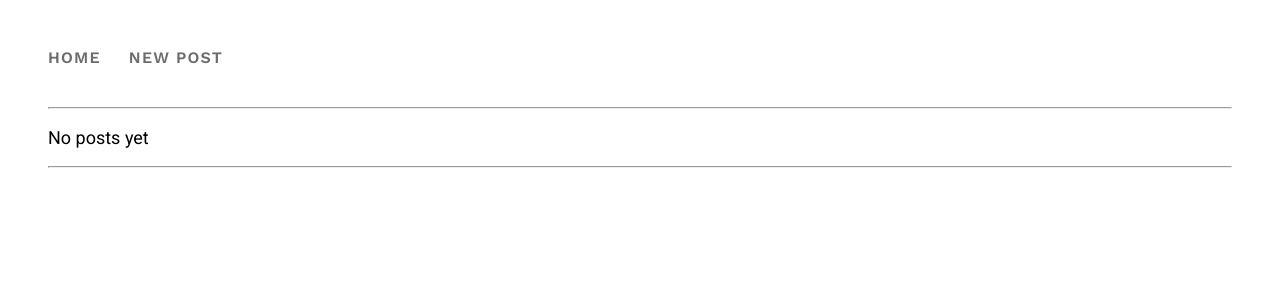
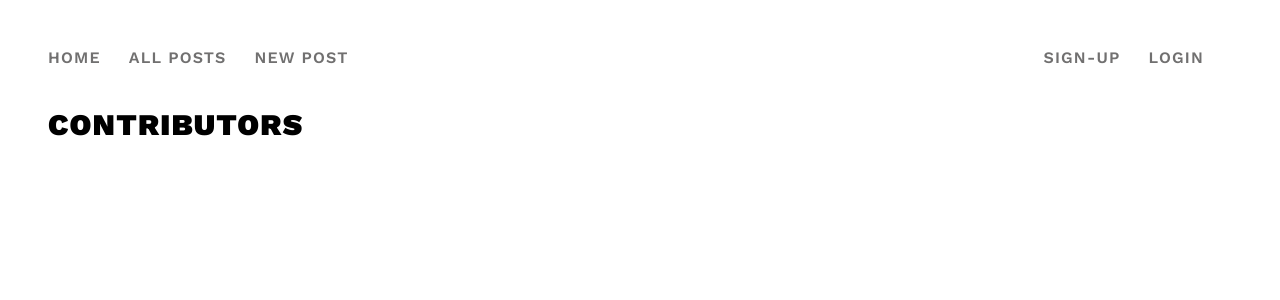
Before and after one commit to dcerman1/blogz, a Flask app: page / in a window 1280 px wide. Shown: the top 300 px of the page. Run offline with Flask 2, Linux system fonts and the light colour scheme; data that the repository does not hold is empty.

Commit message:
Assignment Complete

```diff
--- a/main.py
+++ b/main.py
@@ -33,6 +33,12 @@ class User(db.Model):
         self.username = username
         self.pw_hash = make_pw_hash(password)
 
+@app.before_request
+def require_login():
+    allowed_routes = ['login', 'signup', 'index', 'post', 'static']
+    if request.endpoint not in allowed_routes and 'user' not in session:
+        return redirect('/login')
+
 @app.route('/login', methods=['POST', 'GET'])
 def login():
     if request.method == 'GET':
@@ -42,27 +48,84 @@ def login():
         password = request.form['password']
         user = User.query.filter_by(username=username).first()
         if user and check_pw_hash(password, user.pw_hash):
-            session['username'] = username
-            flash("Logged in")
+            session['user'] = username
             return redirect('/addpost')
+        elif user:
+            flash('Password Incorrect. Please try again', 'error')
+            return redirect("/login")
         else:
-            flash('Username Does Not Exist', 'error')
+            flash('Username Not Found', 'error')
             return redirect("/login")
 
+@app.route('/signup', methods=['POST', 'GET'])
+def signup():
+    if request.method == 'POST':
+        username = request.form['username']
+        password = request.form['password']
+        verify = request.form['verify']
 
-@app.route('/', methods=['GET'])
+        #USERNAME ERRORS
+        if len(username) < 3 or len(request.form['username']) > 20:
+            flash('Usernames must be atleast 3 characters long','error')
+            return redirect('/signup')
+        if " " in username:
+            flash('Spaces are not permitted in usernames', 'error')
+            return redirect('/signup')
+        username_db_count = User.query.filter_by(username=username).count()
+        if username_db_count > 0:
+            flash(username + ' already exists. Please enter a new username.', 'error')
+            return redirect('/signup')
+
+        #PASSWORD ERRORS
+        if password != verify:
+            flash('Passwords do not match', 'error')
+            return redirect('/signup')
+        if len(password) < 8:
+            flash('Password must be longer than 8 characters', 'error')
+        if " " in password:
+            flash('Spaces are not permitted in passwords.' 'error')
+
+        #USERNAME & PASSWORD PASS TESTS
+        user = User(username, password)
+        db.session.add(user)
+        db.session.commit()
+        session['user'] = username
+        return redirect("/post")
+    else:
+        return render_template('signup.html')
+
+@app.route('/logout', methods=['POST', 'GET'])
+def logout():
+    del session['user']
+    return redirect('/blog')
+
+@app.route('/', methods=['POST','GET'])
 def index():
+    #users = User.query.all()
+    users = User.query.filter(User.posts.any()).all()
+    return render_template('index.html',title="CONTRIBUTORS",
+        users=users)
+
+@app.route('/author', methods=['GET'])
+def author():
+    if request.method == 'GET':
+        id = request.args.get('id')
+        user = User.query.filter_by(id=id).first()
+        posts = Blog.query.filter_by(owner_id=id).all()
+        return render_template('author.html', posts=posts, user=user)
+
+@app.route('/blog', methods=['GET'])
+def blog():
     posts = Blog.query.filter_by(publish=True).all()
-    return render_template('mainblog.html',title="My Blog",
-        posts=posts)
-
+    return render_template('mainblog.html',title="My Blog", id=id, posts=posts, author=author)
 
 @app.route('/post', methods=['GET'])
 def view_post():
     if request.method == 'GET':
         id = request.args.get('id')
         blog = Blog.query.filter_by(id=id).first()
-        return render_template('post.html', id=id, blog=blog)
+        author = User.query.filter_by(id=blog.owner_id).first()
+        return render_template('post.html', id=id, blog=blog, author=author)
 
 @app.route('/addpost', methods=['POST', 'GET'])
 def add_post():
@@ -71,7 +134,8 @@ def add_post():
         new_title = request.form['title']
         new_post = request.form['post']
         blog = Blog.query.get(new_title)
-        new_blog = Blog(new_title, new_post, True)
+        owner = User.query.filter_by(username=session['user']).first()
+        new_blog = Blog(new_title, new_post, True, owner)
 
         db.session.add(new_blog)
         db.session.commit()
@@ -80,6 +144,5 @@ def add_post():
 
     return render_template('addpost.html')
 
-
 if __name__ == '__main__':
     app.run()
--- a/static/style.css
+++ b/static/style.css
@@ -2,19 +2,18 @@ body {
   padding: 40px;
 }
 
-ul.nav {
+ul {
   list-style-type: none;
   margin: 0px 0px 40px 0px;
   padding: 0;
   overflow: hidden;
 }
-
-li.nav {
-  float: left;
-  border-right: 3px solid rgb(255, 255, 255)
+li.user-account {
+  float: right;
+  border-right: 3px solid rgb(255, 255, 255);
+  text-transform: uppercase;
 }
-
-li.nav a {
+li {
   color: rgb(108, 108, 108);
   font-family: 'Work Sans', sans-serif;
   font-weight: 600;
@@ -24,8 +23,12 @@ li.nav a {
   padding: 0px 25px 0px 0px;
 }
 
-/* Change the link color to #111 (black) on hover */
-li.nav a:hover {
+li.nav {
+  float: left;
+  border-right: 3px solid rgb(255, 255, 255)
+}
+
+ul a:hover {
   text-decoration: underline;
   color: #000000
 }
@@ -42,6 +45,12 @@ h2 {
   font-weight: 600;
   letter-spacing: .9px;
   font-size: 24px;
+}
+h3 {
+  font-family: 'Roboto', sans-serif;
+  font-style: italic;
+  font-weight: 200;
+  font-size: 14px;
 }
 p {
   font-family: 'Roboto', sans-serif;
--- a/templates/base.html
+++ b/templates/base.html
@@ -6,13 +6,19 @@
         <div><link href="https://fonts.googleapis.com/css?family=Roboto|Work+Sans:400,600,500,900" rel="stylesheet"></div>
     </head>
 <body>
-    <ul class=nav>
-       <li class=nav><a href='/'>HOME</a></li>
-       <li class=nav ><a href='/addpost'>NEW POST</a></li>
+    <ul class="nav">
+        <li class="nav"><a href='/'>HOME</a></li>
+        <li class="nav" ><a href='/blog'>ALL POSTS</a></li>
+
+        {% if 'user' in session %}
+            <li class="nav" ><a href='/addpost'>NEW POST</a></li>
+            <li class=user-account ><a href="/logout">LOG OUT</a></li>
+            {% else %}
+                <li class="nav" ><a href='/login'>NEW POST</a></li>
+                <li class=user-account ><a href="/login">LOGIN</a></li>
+                <li class=user-account ><a href="/signup">SIGN-UP</a></li>
+            {% endif %}
     </ul>
-
-
-
 
     {% block content %}
     {% endblock %}
--- /dev/null
+++ b/templates/index.html
@@ -0,0 +1,11 @@
+{% extends "base.html" %}
+{% block content %}
+
+<h1>{{ title }}</h1>
+
+{% for user in users %}
+    <h2><a href='/author?id={{user.id}}'>⊡ {{user.username}}</a></h2>
+<br>
+
+{% endfor %}
+{% endblock %}
--- a/templates/login.html
+++ b/templates/login.html
@@ -1,7 +1,7 @@
 {% extends "base.html" %}
 {% block content %}
 <h1>Log in</h1>
-<p>If you don't have an account, you may <a href="/register">register</a> for one</p>
+<p>Don't have an account? <a href="/signup" >Sign-up now.</a></p>
 
 {% with messages = get_flashed_messages(with_categories=True) %}
     <ul class=error>
@@ -21,6 +21,7 @@
             <td><input name="password" type="password" required></td>
         </tr>
     </table>
+    <br>
     <input type="submit" value="LOGIN">
 </form>
 
--- a/templates/mainblog.html
+++ b/templates/mainblog.html
@@ -13,6 +13,7 @@
             {% for post in posts %}
             <h2><a href='/post?id={{post.id}}'>{{post.title}}</a></h2>
             <p>{{post.post}}</p>
+            <h3>• posted by <a href='/author?id={{post.owner_id}}'>{{post.owner.username}}</a> •</h3>
             <br>
             {% endfor %}
         </ul>
--- a/templates/post.html
+++ b/templates/post.html
@@ -1,8 +1,11 @@
 {% extends "base.html" %}
 
 {% block content %}
-<h2>{{blog.title}}</h2>
+<hr />
+<h1>{{blog.title}}</h1>
+<hr />
 <p>{{blog.post}}</p>
+<h3>• posted by <a href='/author?id={{blog.owner_id}}'>{{blog.owner.username}}</a> •</h3>
 <br>
 
 {% endblock %}
```
Also changed, not shown: templates/author.html (added, +15 -0 lines), templates/signup.html (added, +38 -0 lines).
